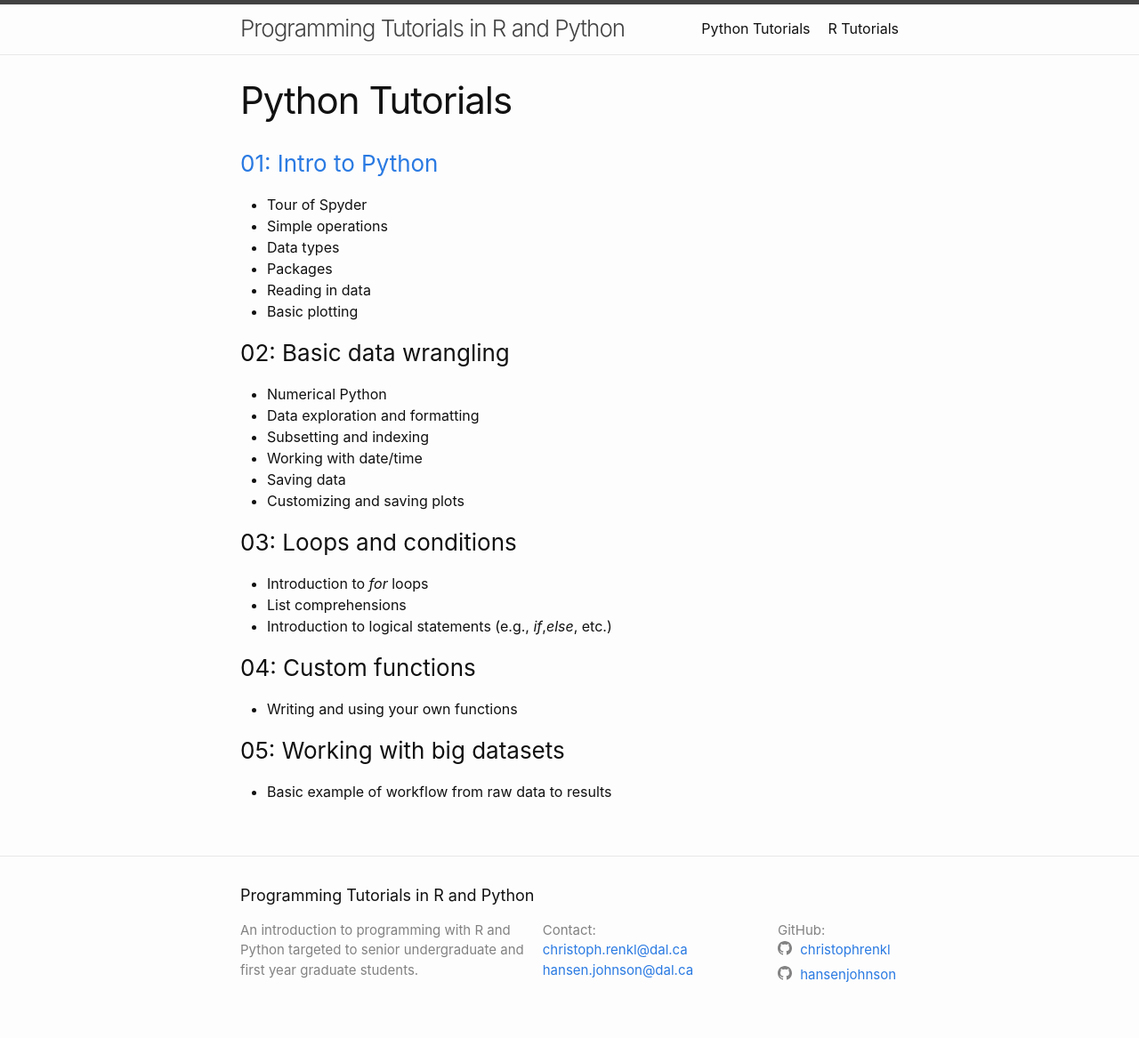
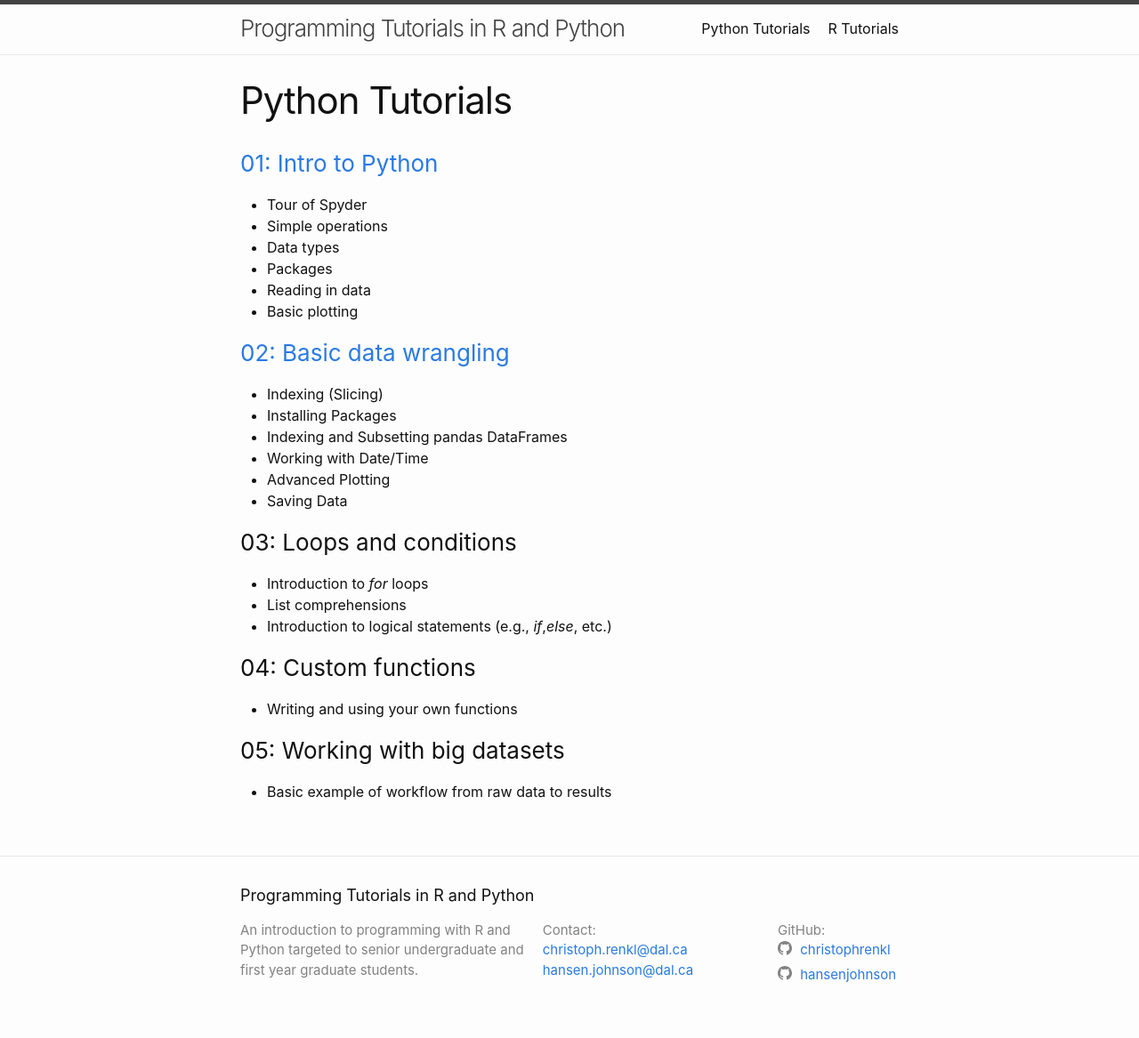
Before and after one commit to anhnguyendepocen/programming_tutorials, a Jekyll site: the page built from docs/python.md, in a window 1280 px wide. Shown: the whole page at 89% size. Built offline with Jekyll 4.4.1, drawn with Linux system fonts in a browser that asks for light colours.

Commit message:
Update website

```diff
--- a/docs/python.md
+++ b/docs/python.md
@@ -12,13 +12,13 @@
 * Reading in data
 * Basic plotting
 
-### 02: Basic data wrangling
-* Numerical Python
-* Data exploration and formatting
-* Subsetting and indexing
-* Working with date/time
-* Saving data
-* Customizing and saving plots
+### [02: Basic data wrangling](/programming_tutorials/python-tutorial-02/)
+* Indexing (Slicing)
+* Installing Packages
+* Indexing and Subsetting pandas DataFrames
+* Working with Date/Time
+* Advanced Plotting
+* Saving Data
 
 ### 03: Loops and conditions
 * Introduction to _for_ loops
```
Also changed, not shown: docs/_posts/2018-10-31-python-tutorial-02.md (added, +25 -0 lines).
